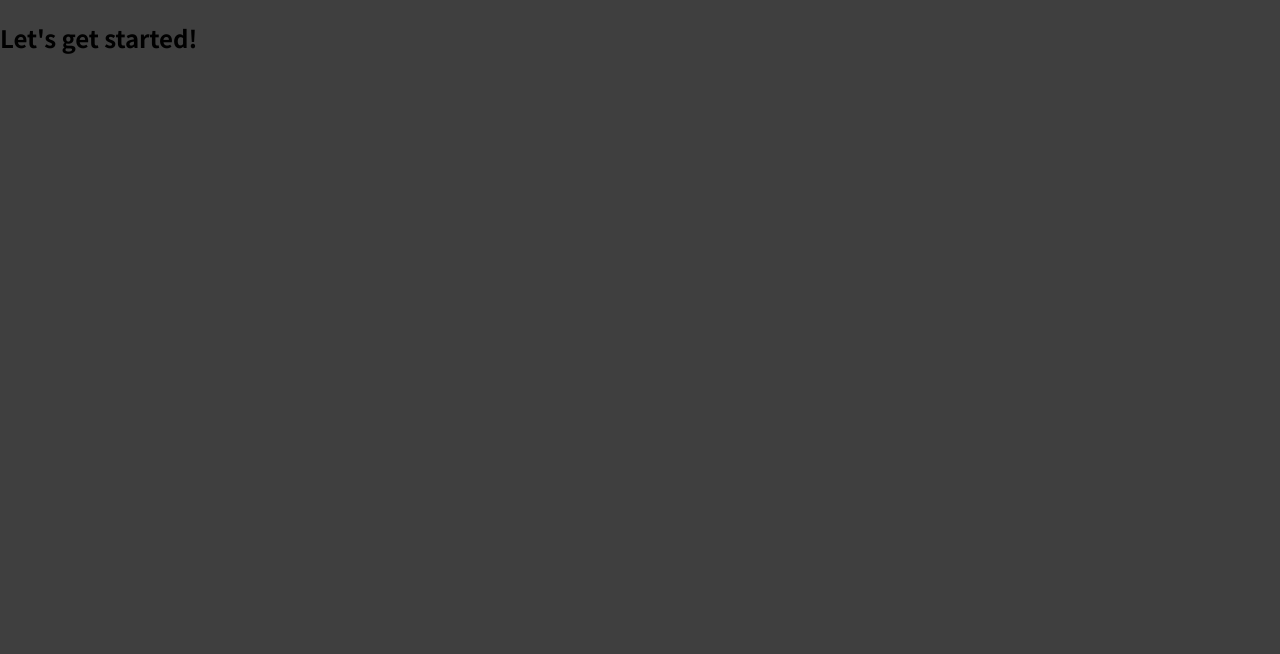
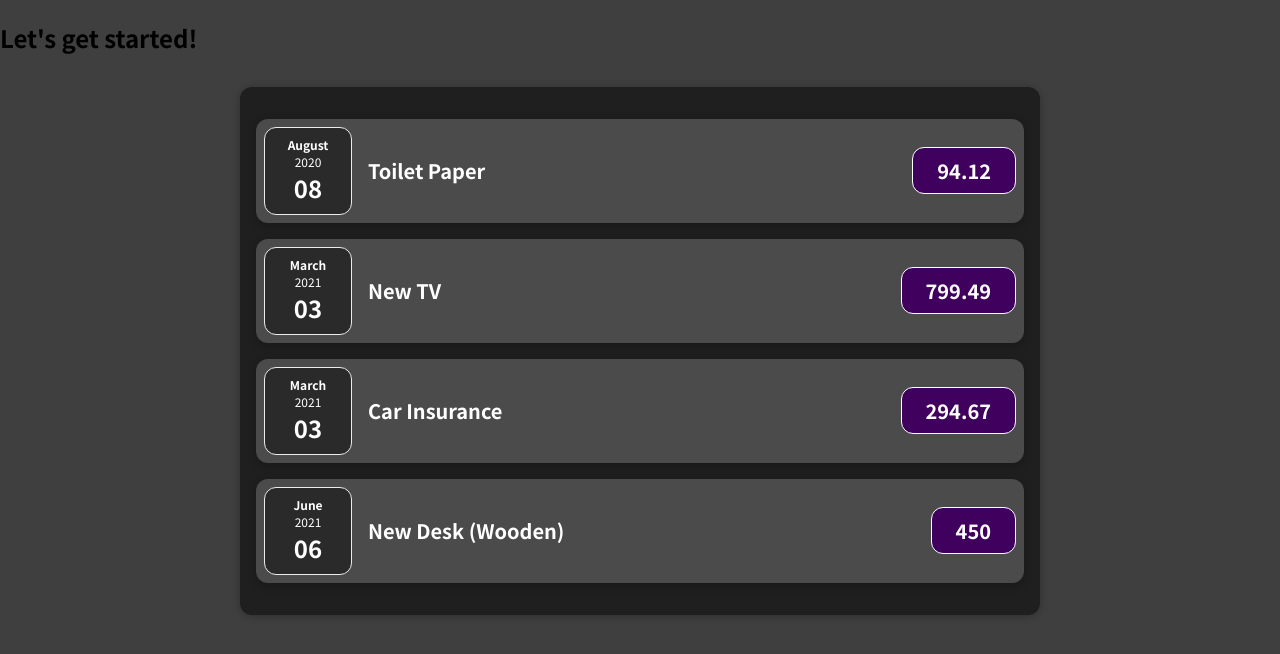
Before and after one commit to ernest404/Expense-Tracker, a JavaScript app: page / in a window 1280 px wide. Shown: the top 654 px of the page. Built offline with nearby package versions, Linux system fonts and the light colour scheme.

Commit message:
Added components

```diff
--- a/public/index.html
+++ b/public/index.html
@@ -29,6 +29,7 @@
   <body>
     <noscript>You need to enable JavaScript to run this app.</noscript>
     <div id="root"></div>
+    <!--react is going to be rendered here -->
     <!--
       This HTML file is a template.
       If you open it directly in the browser, you will see an empty page.
--- a/src/App.js
+++ b/src/App.js
@@ -1,9 +1,36 @@
+// this is the main or root or special component: all other components are nested to it.
+
+import Expenses from "./components/Expenses"; //to use a component in another component we have to import it.
+
 function App() {
+  const expenses = [
+    {
+      id: "e1",
+      title: "Toilet Paper",
+      amount: 94.12,
+      date: new Date(2020, 7, 14),
+    },
+    { id: "e2", title: "New TV", amount: 799.49, date: new Date(2021, 2, 12) },
+    {
+      id: "e3",
+      title: "Car Insurance",
+      amount: 294.67,
+      date: new Date(2021, 2, 28),
+    },
+    {
+      id: "e4",
+      title: "New Desk (Wooden)",
+      amount: 450,
+      date: new Date(2021, 5, 12),
+    },
+  ];
   return (
+    //returns jsx a htmlish code: JavaScript XML which is transformed to JS before rendering.
     <div>
       <h2>Let's get started!</h2>
+      <Expenses expenses={expenses} />
     </div>
   );
 }
 
-export default App;
+export default App; //we export this component for use in other files
--- /dev/null
+++ b/src/components/ExpenseDate.css
@@ -0,0 +1,26 @@
+.expense-date {
+  display: flex;
+  flex-direction: column;
+  width: 5.5rem;
+  height: 5.5rem;
+  border: 1px solid #ececec;
+  background-color: #2a2a2a;
+  color: white;
+  border-radius: 12px;
+  align-items: center;
+  justify-content: center;
+}
+
+.expense-date__month {
+  font-size: 0.75rem;
+  font-weight: bold;
+}
+
+.expense-date__year {
+  font-size: 0.75rem;
+}
+
+.expense-date__day {
+  font-size: 1.5rem;
+  font-weight: bold;
+}
--- /dev/null
+++ b/src/components/ExpenseDate.js
@@ -0,0 +1,17 @@
+import "./ExpenseDate.css";
+
+function ExpenseDate(props) {
+  //   Instead of have complex expressions in jsx we can have variables out here.
+  const month = props.date.toLocaleString("en-US", { month: "long" });
+  const day = props.date.toLocaleString("en-US", { month: "2-digit" });
+  const year = props.date.getFullYear();
+  return (
+    <div className="expense-date">
+      <div className="expense-date__month">{month}</div>
+      <div className="expense-date__year">{year}</div>
+      <div className="expense-date__day">{day}</div>
+    </div>
+  );
+}
+
+export default ExpenseDate;
--- /dev/null
+++ b/src/components/ExpenseItem.css
@@ -0,0 +1,56 @@
+.expense-item {
+  display: flex;
+  justify-content: space-between;
+  align-items: center;
+  box-shadow: 0 2px 8px rgba(0, 0, 0, 0.25);
+  padding: 0.5rem;
+  margin: 1rem 0;
+  border-radius: 12px;
+  background-color: #4b4b4b;
+}
+
+.expense-item__description {
+  display: flex;
+  flex-direction: column;
+  gap: 1rem;
+  align-items: flex-end;
+  flex-flow: column-reverse;
+  justify-content: flex-start;
+  flex: 1;
+}
+
+.expense-item h2 {
+  color: #3a3a3a;
+  font-size: 1rem;
+  flex: 1;
+  margin: 0 1rem;
+  color: white;
+}
+
+.expense-item__price {
+  font-size: 1rem;
+  font-weight: bold;
+  color: white;
+  background-color: #40005d;
+  border: 1px solid white;
+  padding: 0.5rem;
+  border-radius: 12px;
+}
+
+@media (min-width: 580px) {
+  .expense-item__description {
+    flex-direction: row;
+    align-items: center;
+    justify-content: flex-start;
+    flex: 1;
+  }
+
+  .expense-item__description h2 {
+    font-size: 1.25rem;
+  }
+
+  .expense-item__price {
+    font-size: 1.25rem;
+    padding: 0.5rem 1.5rem;
+  }
+}
--- /dev/null
+++ b/src/components/ExpenseItem.js
@@ -0,0 +1,23 @@
+import "./ExpenseItem.css";
+import ExpenseDate from "./ExpenseDate";
+// We can make components reusable and display different values by using parameters called props.
+// We can pass data to components by passing it in an attribute
+function ExpenseItem(props) {
+  // props is an object of attributes
+
+  return (
+    //Multiple elements should be put in brackets. only one root element is allowed per return statement, no side by side elements.
+    <div className="expense-item">
+      <ExpenseDate date={props.expense.date} />
+      {/*We are relying the date from App to ExpenseDate */}
+      {/*The key used has to match the attribute used to pass the data */}
+      {/*Inside curly braces you can run and display values from JS code*/}
+      <div className="expense-item__description">
+        <h2>{props.expense.title}</h2>
+        <div className="expense-item__price">{props.expense.amount}</div>
+      </div>
+    </div>
+  );
+}
+
+export default ExpenseItem;
--- /dev/null
+++ b/src/components/Expenses.css
@@ -0,0 +1,9 @@
+.expenses {
+  padding: 1rem;
+  background-color: rgb(31, 31, 31);
+  margin: 2rem auto;
+  width: 50rem;
+  max-width: 95%;
+  border-radius: 12px;
+  box-shadow: 0 1px 8px rgba(0, 0, 0, 0.25);
+}
--- /dev/null
+++ b/src/components/Expenses.js
@@ -0,0 +1,15 @@
+import "./Expenses.css";
+import ExpenseItem from "./ExpenseItem";
+
+function Expenses(props) {
+  return (
+    <div className="expenses">
+      <ExpenseItem expense={props.expenses[0]} />
+      <ExpenseItem expense={props.expenses[1]} />
+      <ExpenseItem expense={props.expenses[2]} />
+      <ExpenseItem expense={props.expenses[3]} />
+    </div>
+  );
+}
+
+export default Expenses;
```
Also changed, not shown: src/index.js (+5 -5 lines), 1 other file (tests, documents, lock files or other folders).
